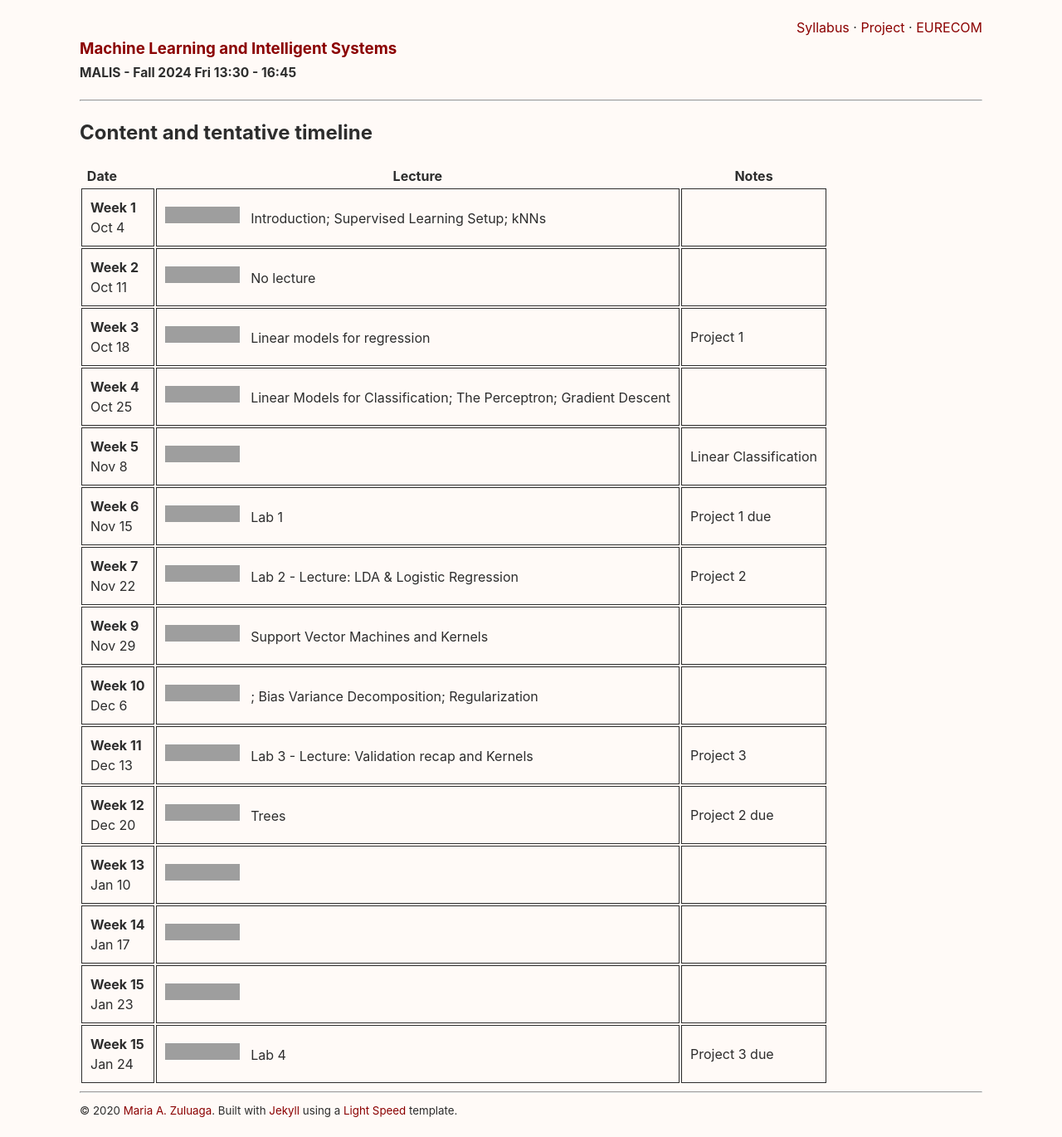
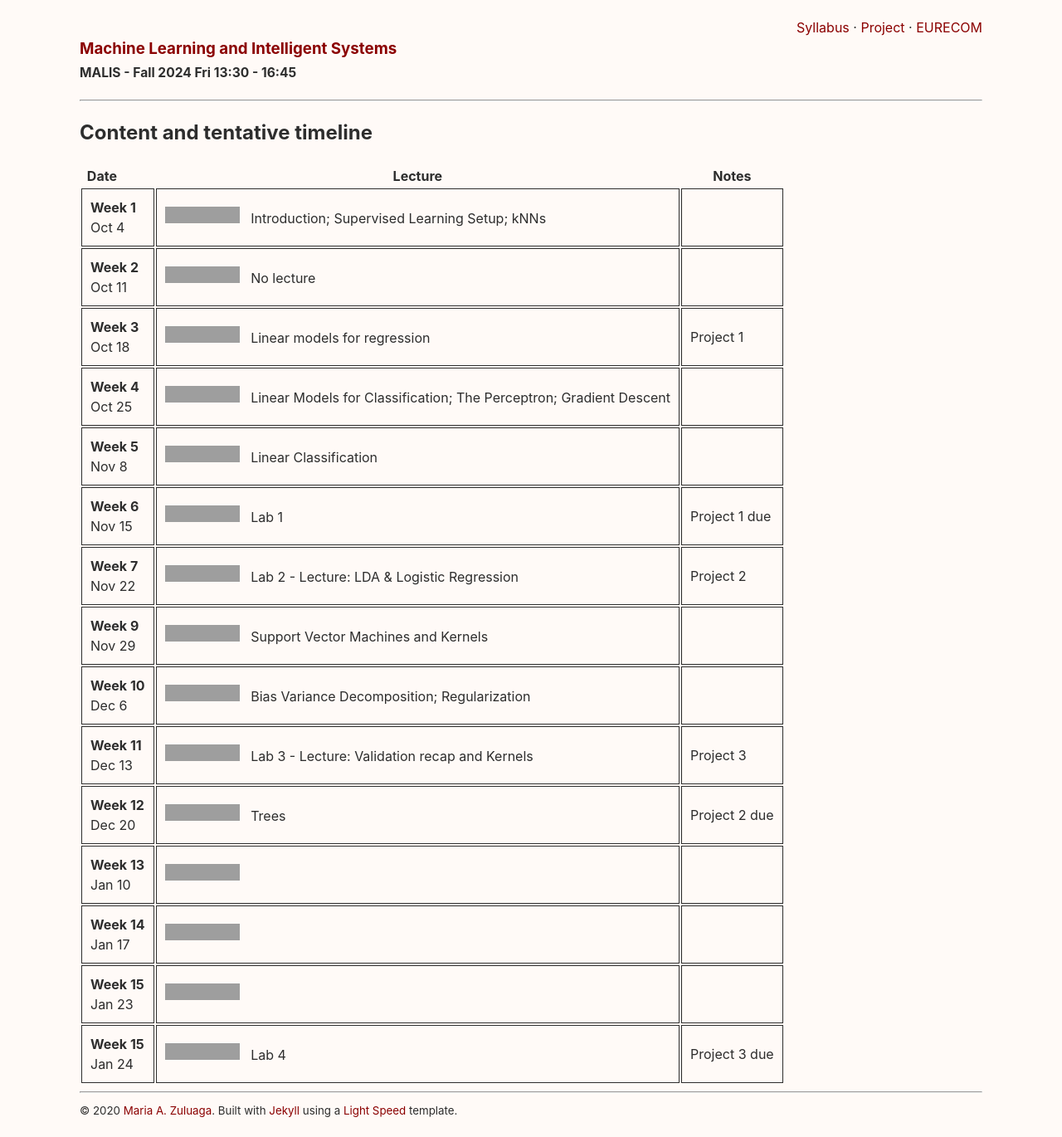
Before and after one commit to malis-course/malis-course.github.io, a Jekyll site: the page built from _pages/syllabus.md, in a window 1280 px wide, cut to the strip 0-1370 px from the top of the page. Shown: the whole strip at 83% size. Built offline with Jekyll 4.4.1, drawn with Linux system fonts in a browser that asks for light colours; grey boxes are pictures that could not be loaded.

Commit message:
Calendar updated

```diff
--- a/_pages/syllabus.md
+++ b/_pages/syllabus.md
@@ -11,11 +11,11 @@ permalink: /syllabus
 | **Week 2** <br> Oct 11      | [![Generic badge](https://img.shields.io/badge/-Lecture-blue.svg)](https://shields.io/) &nbsp; No lecture     |    |
 | **Week 3** <br> Oct 18      | [![Generic badge](https://img.shields.io/badge/-Lecture-blue.svg)](https://shields.io/) &nbsp; Linear models for regression       |  Project 1  |
 | **Week 4** <br> Oct 25      |  [![Generic badge](https://img.shields.io/badge/-Lecture-blue.svg)](https://shields.io/) &nbsp; Linear Models for Classification; The Perceptron; Gradient Descent     |    |
-| **Week 5** <br> Nov 8      | [![Generic badge](https://img.shields.io/badge/-Lecture-blue.svg)](https://shields.io/) &nbsp;      |  Linear Classification  |
+| **Week 5** <br> Nov 8      | [![Generic badge](https://img.shields.io/badge/-Lecture-blue.svg)](https://shields.io/) &nbsp;  Linear Classification     |   |
 | **Week 6** <br> Nov 15      |  [![Generic badge](https://img.shields.io/badge/-Lab Session-orange.svg)](https://shields.io/) &nbsp; Lab 1  |  Project 1 due    |
 | **Week 7** <br> Nov 22      |  [![Generic badge](https://img.shields.io/badge/-Lab Session-orange.svg)](https://shields.io/) &nbsp; Lab 2 - Lecture: LDA & Logistic Regression    | Project 2  |
 | **Week 9** <br> Nov 29      | [![Generic badge](https://img.shields.io/badge/-Lecture-blue.svg)](https://shields.io/) &nbsp;  Support Vector Machines  and Kernels |    |
-| **Week 10** <br> Dec 6      | [![Generic badge](https://img.shields.io/badge/-Lecture-blue.svg)](https://shields.io/) &nbsp; ;   Bias Variance Decomposition; Regularization   |    |
+| **Week 10** <br> Dec 6      | [![Generic badge](https://img.shields.io/badge/-Lecture-blue.svg)](https://shields.io/) &nbsp;  Bias Variance Decomposition; Regularization   |    |
 | **Week 11** <br> Dec 13      | [![Generic badge](https://img.shields.io/badge/-Lab Session-orange.svg)](https://shields.io/) &nbsp; Lab 3 - Lecture: Validation recap and Kernels  |  Project 3  |
 | **Week 12** <br> Dec 20     | [![Generic badge](https://img.shields.io/badge/-Lecture-blue.svg)](https://shields.io/) &nbsp;   Trees   |   Project 2 due |
 | **Week 13** <br> Jan 10      | [![Generic badge](https://img.shields.io/badge/-Lecture-blue.svg)](https://shields.io/) &nbsp;        |    |
```
